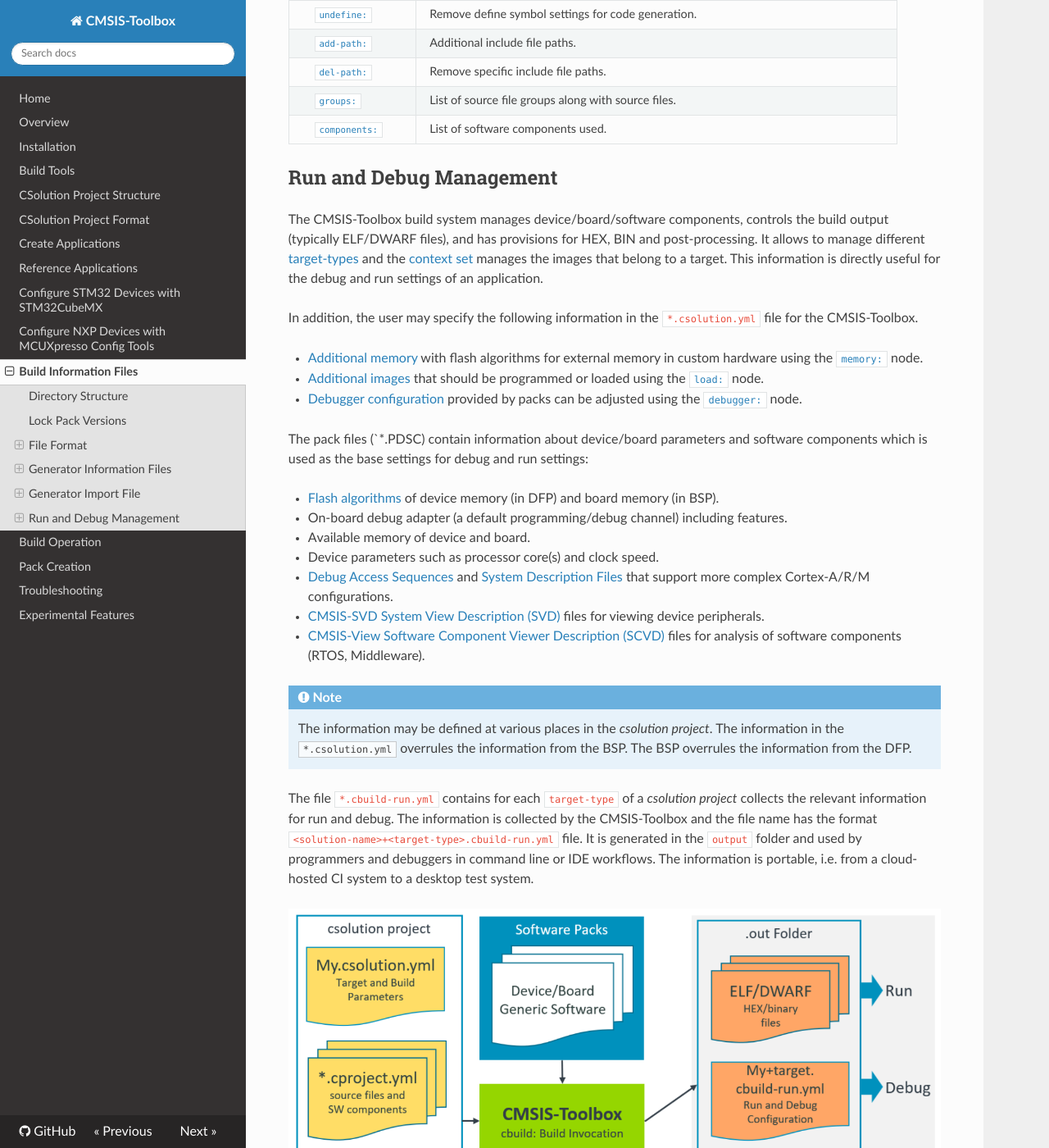
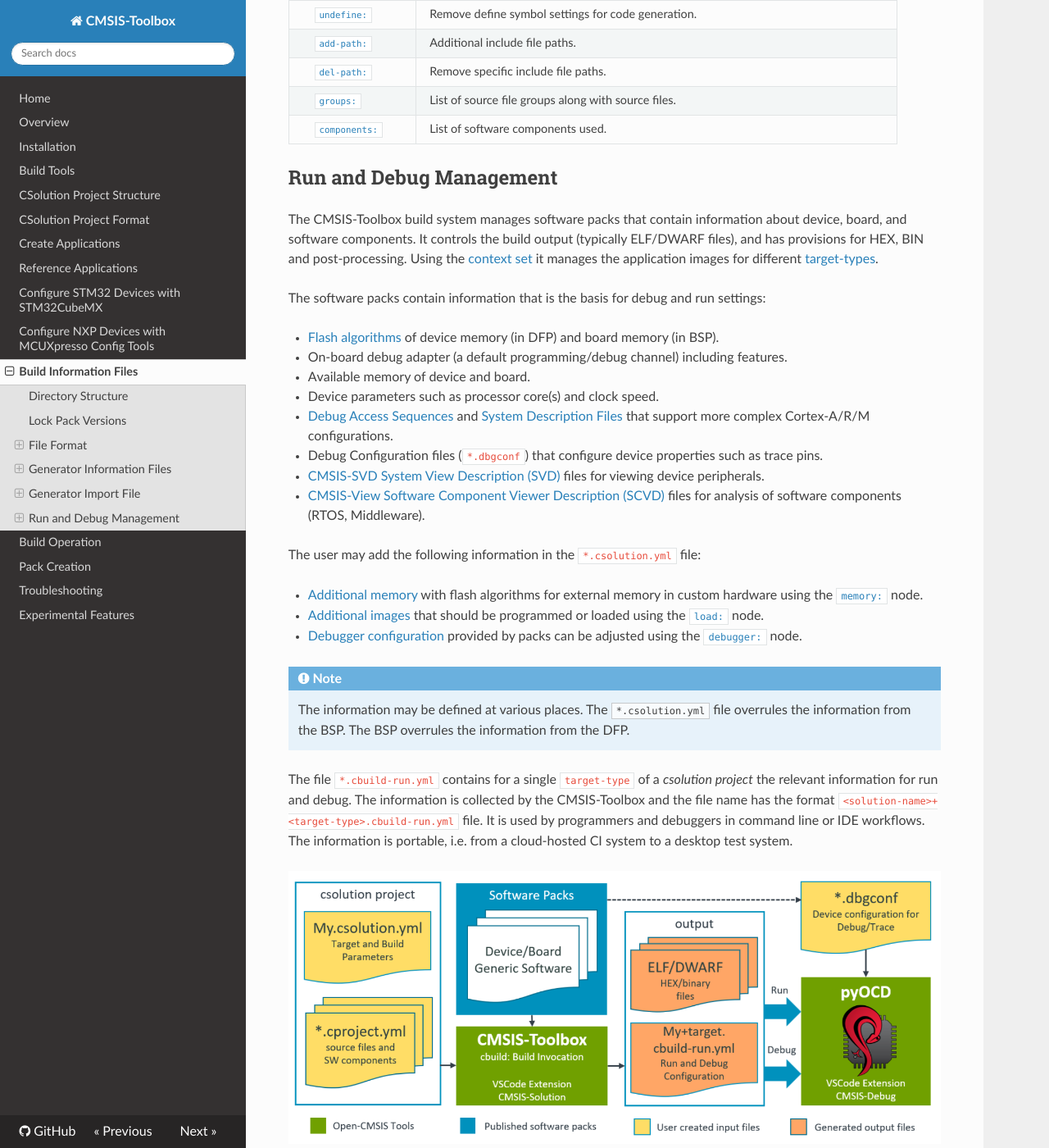
Before and after one commit to Open-CMSIS-Pack/cmsis-toolbox, an MkDocs documentation site: the page built from docs/YML-CBuild-Format.md, in a window 1280 px wide and 1400 px high, scrolled down 16404 px. Shown: the whole window at 82% size. Built offline with MkDocs 1.6.1, drawn with Linux system fonts in a browser that asks for light colours; nearby versions of some CDN libraries; some of the changed text lies outside the part shown.

Commit message:
Feedback for cbuild-run incorporated

````diff
--- a/docs/YML-CBuild-Format.md
+++ b/docs/YML-CBuild-Format.md
@@ -14,7 +14,7 @@
 [`*.cbuild.yml`](#cbuildyml)          | Build description of a single [`*.cproject.yml`](YML-Input-Format.md#project-file-structure) input file; contains all information for the build step for a specific [context](build-overview.md#context) including references to the content used from software packs.
 [`*.cbuild-pack.yml`](#cbuild-packyml)| Software packs recorded for all input files ([`*.csolution.yml`](YML-Input-Format.md#project-file-structure), `cproject.yml`, and `.clayer.yml`); used as input file to ensure [reproducible builds](build-overview.md#reproducible-builds) that use the same software packs and pack versions.
 [`*.cbuild-set.yml`](#cbuild-setyml)  | [Context selection](build-overview.md#working-with-context-set) for the build process, enabled with option [--context-set:](build-tools.md#use-context-set).
-[`*.cbuild-run.yml`](#cbuild-runyml)  | Contains the information required to [download and debug](#run-and-debug-management) a *csolution project* to a target.
+[`*.cbuild-run.yml`](#run-and-debug-management)  | Contains the information required to [download and debug](#run-and-debug-management) a *csolution project* to a target.
 
 ## Directory Structure
 
@@ -700,28 +700,29 @@
 
 ## Run and Debug Management
 
-The CMSIS-Toolbox build system manages device/board/software components, controls the build output (typically ELF/DWARF files), and has provisions for HEX, BIN and post-processing. It allows to manage different [target-types](build-overview.md#project-setup-for-related-projects) and the [context set](build-overview.md#working-with-context-set) manages the images that belong to a target. This information is directly useful for the debug and run settings of an application.
+The CMSIS-Toolbox build system manages software packs that contain information about device, board, and software components. It controls the build output (typically ELF/DWARF files), and has provisions for HEX, BIN and post-processing. Using the [context set](build-overview.md#working-with-context-set) it manages the application images for different [target-types](build-overview.md#project-setup-for-related-projects).
 
-In addition, the user may specify the following information in the `*.csolution.yml` file for the CMSIS-Toolbox.
-
-- [Additional memory](YML-Input-Format.md#add-memory) with flash algorithms for external memory in custom hardware using the [`memory:`](YML-Input-Format.md#memory) node.
-- [Additional images](YML-Input-Format.md#add-images) that should be programmed or loaded using the [`load:`](YML-Input-Format.md#load) node.
-- [Debugger configuration](YML-Input-Format.md#debugger-configuration) provided by packs can be adjusted using the [`debugger:`](YML-Input-Format.md#debugger) node.
-
-The pack files (`*.PDSC) contain information about device/board parameters and software components which is used as the base settings for debug and run settings:
+The software packs contain information that is the basis for debug and run settings:
 
 - [Flash algorithms](https://open-cmsis-pack.github.io/Open-CMSIS-Pack-Spec/main/html/flashAlgorithm.html) of device memory (in DFP) and board memory (in BSP).
 - On-board debug adapter (a default programming/debug channel) including features.
 - Available memory of device and board.
 - Device parameters such as processor core(s) and clock speed.
 - [Debug Access Sequences](https://open-cmsis-pack.github.io/Open-CMSIS-Pack-Spec/main/html/debug_description.html) and [System Description Files](https://open-cmsis-pack.github.io/Open-CMSIS-Pack-Spec/main/html/sdf_pg.html) that support more complex Cortex-A/R/M configurations.
+- Debug Configuration files (`*.dbgconf`) that configure device properties such as trace pins.
 - [CMSIS-SVD System View Description (SVD)](https://open-cmsis-pack.github.io/svd-spec/main/index.html) files for viewing device peripherals.
 - [CMSIS-View Software Component Viewer Description (SCVD)](https://arm-software.github.io/CMSIS-View/latest/SCVD_Format.html) files for analysis of software components (RTOS, Middleware).
 
+The user may add the following information in the `*.csolution.yml` file:
+
+- [Additional memory](YML-Input-Format.md#add-memory) with flash algorithms for external memory in custom hardware using the [`memory:`](YML-Input-Format.md#memory) node.
+- [Additional images](YML-Input-Format.md#add-images) that should be programmed or loaded using the [`load:`](YML-Input-Format.md#load) node.
+- [Debugger configuration](YML-Input-Format.md#debugger-configuration) provided by packs can be adjusted using the [`debugger:`](YML-Input-Format.md#debugger) node.
+
 !!! Note
-    The information may be defined at various places in the *csolution project*.  The information in the `*.csolution.yml` overrules the information from the BSP. The BSP overrules the information from the DFP.
+    The information may be defined at various places. The `*.csolution.yml` file overrules the information from the BSP. The BSP overrules the information from the DFP.
 
-The file `*.cbuild-run.yml` contains for each `target-type` of a *csolution project* collects the relevant information for run and debug. The information is collected by the CMSIS-Toolbox and the file name has the format `<solution-name>+<target-type>.cbuild-run.yml` file. It is generated in the `output` folder and used by programmers and debuggers in command line or IDE workflows. The information is portable, i.e. from a cloud-hosted CI system to a desktop test system.
+The file `*.cbuild-run.yml` contains for a single `target-type` of a *csolution project* the relevant information for run and debug. The information is collected by the CMSIS-Toolbox and the file name has the format `<solution-name>+<target-type>.cbuild-run.yml` file. It is used by programmers and debuggers in command line or IDE workflows. The information is portable, i.e. from a cloud-hosted CI system to a desktop test system.
 
 ![Run and Debug Information Management](./images/cbuild-run.png "Run and Debug Information Management")
 
@@ -789,10 +790,10 @@
 &nbsp;&nbsp;&nbsp; `solution:`                                            |  Optional  | Name of the `*.csolution.yml` file.
 &nbsp;&nbsp;&nbsp; [`target-type:`](YML-Input-Format.md#target-types)     |  Optional  | Name of the target-type that was selected.
 &nbsp;&nbsp;&nbsp; `compiler:`                                            |  Optional  | [Compiler toolchain](YML-Input-Format.md#compiler) used for code generation.
-&nbsp;&nbsp;&nbsp; `board:`                                               |  Optional  | [Board name](YML-Input-Format.md#board) used for this context.
+&nbsp;&nbsp;&nbsp; `board:`                                               |  Optional  | [Board name](YML-Input-Format.md#board) used for this target.
 &nbsp;&nbsp;&nbsp; `board-pack:`                                          |  Optional  | BSP that is defining the [Board name](YML-Input-Format.md#board) used for this target.
-&nbsp;&nbsp;&nbsp; `device:`                                              |  Optional  | [Device name](YML-Input-Format.md#device) with processor core selection used in this  project context.
-&nbsp;&nbsp;&nbsp; `device-pack:`                                         |  Optional  | DFP that is defining the [Device name](YML-Input-Format.md#device) with processor core selection used in this target.
+&nbsp;&nbsp;&nbsp; `device:`                                              |  Optional  | [Device name](YML-Input-Format.md#device) used in this target.
+&nbsp;&nbsp;&nbsp; `device-pack:`                                         |  Optional  | DFP that is defining the [Device](YML-Input-Format.md#device) used in this target.
 &nbsp;&nbsp;&nbsp; [`output:`](#output)                                   |**Required**| List of the image (ELF, HEX, BIN) files generated.
 &nbsp;&nbsp;&nbsp; [`system-resources:`](#system-resources)               |  Optional  | List of the system resources available in target.
 &nbsp;&nbsp;&nbsp; [`system-descriptions:`](#system-descriptions)         |  Optional  | List of description files for peripherals and software components.
@@ -911,7 +912,7 @@
 debugger:
   name: CMSIS-DAP
   info: On-Board debugger of MCB4300
-  port: jtag
+  portocol: jtag
   clock: 10000000
   dbgconf: RTE/Device/lpc4300/lpc4300.dbgconf
 ```
@@ -958,9 +959,9 @@
 &nbsp;&nbsp;&nbsp; `timeout:`                             |   Optional   | Timeout value (integer) in milliseconds for while loop.
 
 !!! Note
-    - With `atomic:` set, the execution with no interrupts as fast as possible. With [CMSIS-DAP Atomic Commands](https://arm-software.github.io/CMSIS-DAP/latest/group__DAP__atomic__gr.html) are used. It has therefore restrictions and cannot be combined with `blocks:`.
+    - When `atomic:` is applied, sequences execute with no interrupts as fast as possible using [CMSIS-DAP Atomic Commands](https://arm-software.github.io/CMSIS-DAP/latest/group__DAP__atomic__gr.html). It has therefore restrictions and cannot be combined with `blocks:`.
 
-Example: [debugPortSetup](https://open-cmsis-pack.github.io/Open-CMSIS-Pack-Spec/main/html/debug_description.html#debugPortSetup)
+Example: [DebugPortSetup](https://open-cmsis-pack.github.io/Open-CMSIS-Pack-Spec/main/html/debug_description.html#debugPortSetup)
 
 ```yml
 debug-sequences:
````
Also changed, not shown: other parts of docs/YML-CBuild-Format.md (+4 -4 lines), docs/images/cbuild-run.png, 1 other file.
